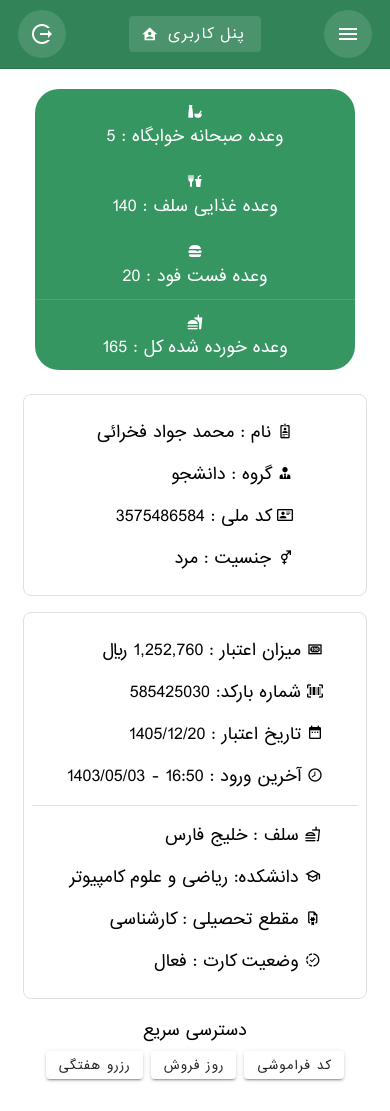
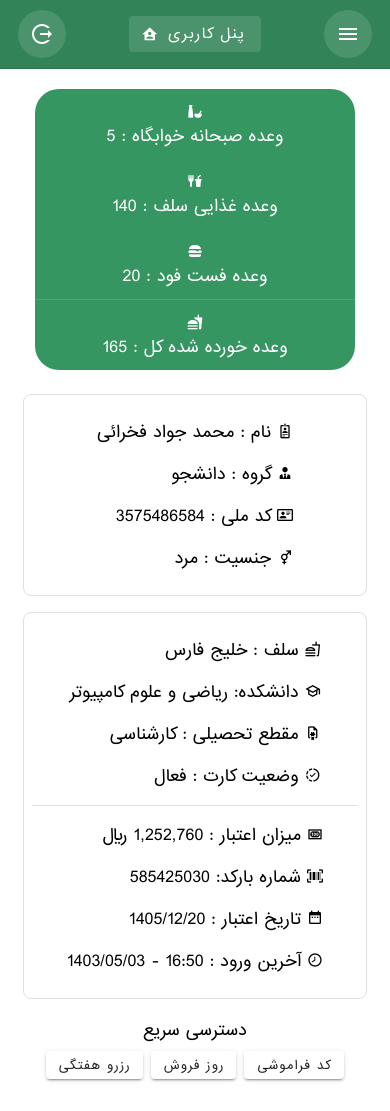
Before and after one commit to mamadjavaad/foodReservations, a Vue app: page /panel in a window 390 px wide. Built offline with nearby package versions, Linux system fonts and the light colour scheme.

Commit message:
fix order and typos 🚀

```diff
--- a/src/views/UserPanel/Profile.vue
+++ b/src/views/UserPanel/Profile.vue
@@ -13,14 +13,14 @@
             <div class="px-14 py-6 text-white d-flex flex-column justify-center align-center" style="height: 70px;">
                 <i class="mdi mdi-food-fork-drink"></i>
                 <p>
-                    وعده غذایی سلف   :
+                    وعده غذایی سلف :
                     140
                 </p>
             </div>
             <div class="px-14 py-6 text-white d-flex flex-column justify-center align-center" style="height: 70px;">
                 <i class="mdi mdi-hamburger"></i>
                 <p>
-                    وعده فست فود   :
+                    وعده فست فود :
                     20
                 </p>
             </div>
@@ -39,28 +39,28 @@
                 <ul class="pa-2" style="direction: rtl;">
                     <li class="py-2 px-5"><i class="mdi mdi-badge-account-outline"></i> نام : محمد جواد فخرائی </li>
                     <li class="py-2 px-5"><i class="mdi mdi-account-tie"></i> گروه : دانشجو</li>
-                <li class="py-2 px-5"><i class="mdi mdi-card-account-details-outline"></i>  کد ملی : 3575486584</li>
+                    <li class="py-2 px-5"><i class="mdi mdi-card-account-details-outline"></i> کد ملی : 3575486584</li>
                     <li class="py-2 px-5"><i class="mdi mdi-gender-male-female"></i> جنسیت : مرد</li>
 
                 </ul>
 
             </div>
             <div class=" d-flex border my-2 rounded-lg pa-2 mx-6 flex-wrap justify-center align-center info-card">
+                <v-divider class="d-block d-sm-none d-md-none d-lg-none d-xl-none d-xxl-none"></v-divider>
                 <ul class="pa-2" style="direction: rtl;">
                     <li class="py-2 px-5"><i class="mdi mdi-cash-100"></i> میزان اعتبار : 1,252,760 ﷼ </li>
                     <li class="py-2 px-5"><i class="mdi mdi-barcode-scan"></i> شماره بارکد: 585425030</li>
                     <li class="py-2 px-5"><i class="mdi mdi-calendar-range"></i> تاریخ اعتبار : 1405/12/20</li>
-                <li class="py-2 px-5"><i class="mdi mdi-clock-time-eight-outline"></i> آخرین ورود :  16:50 - 1403/05/03</li>
+                    <li class="py-2 px-5"><i class="mdi mdi-clock-time-eight-outline"></i> آخرین ورود : 16:50 -
+                        1403/05/03</li>
                 </ul>
-
-            <v-divider class="d-block d-sm-none d-md-none d-lg-none d-xl-none d-xxl-none"></v-divider>
-
-            <ul class="pa-2" style="direction: rtl;">
+                <ul class="pa-2 order-mobile" style="direction: rtl;">
                     <li class="py-2 px-5"><i class="mdi mdi-food-outline"></i> سلف : خلیج فارس</li>
                     <li class="py-2 px-5"><i class="mdi mdi-school-outline"></i> دانشکده: ریاضی و علوم کامپیوتر</li>
                     <li class="py-2 px-5"><i class="mdi mdi-file-certificate-outline"></i> مقطع تحصیلی : کارشناسی</li>
                     <li class="py-2 px-5"><i class="mdi mdi-progress-check"></i> وضعیت کارت : فعال</li>
                 </ul>
+
             </div>
         </div>
 
@@ -79,9 +79,13 @@
 </template>
 <style scoped>
 @media screen and (max-width: 886px) {
-    .info-card{
+    .info-card {
         width: 100% !important;
         margin: 8px 23px !important;
     }
+
+    .order-mobile {
+        order: -1;
+    }
 }
 </style>
```
Lines whose indentation alone changed are shown as unchanged.
